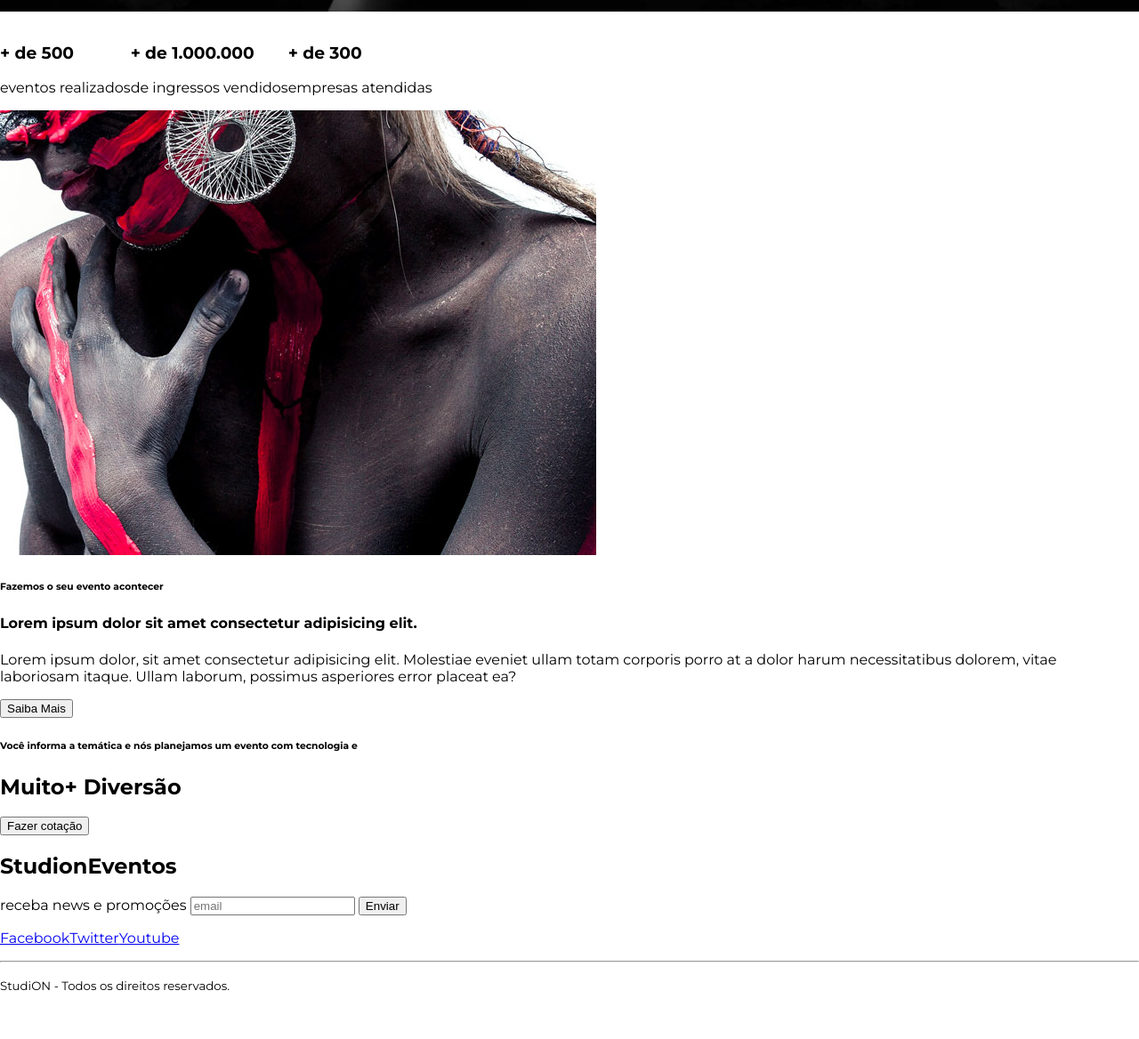
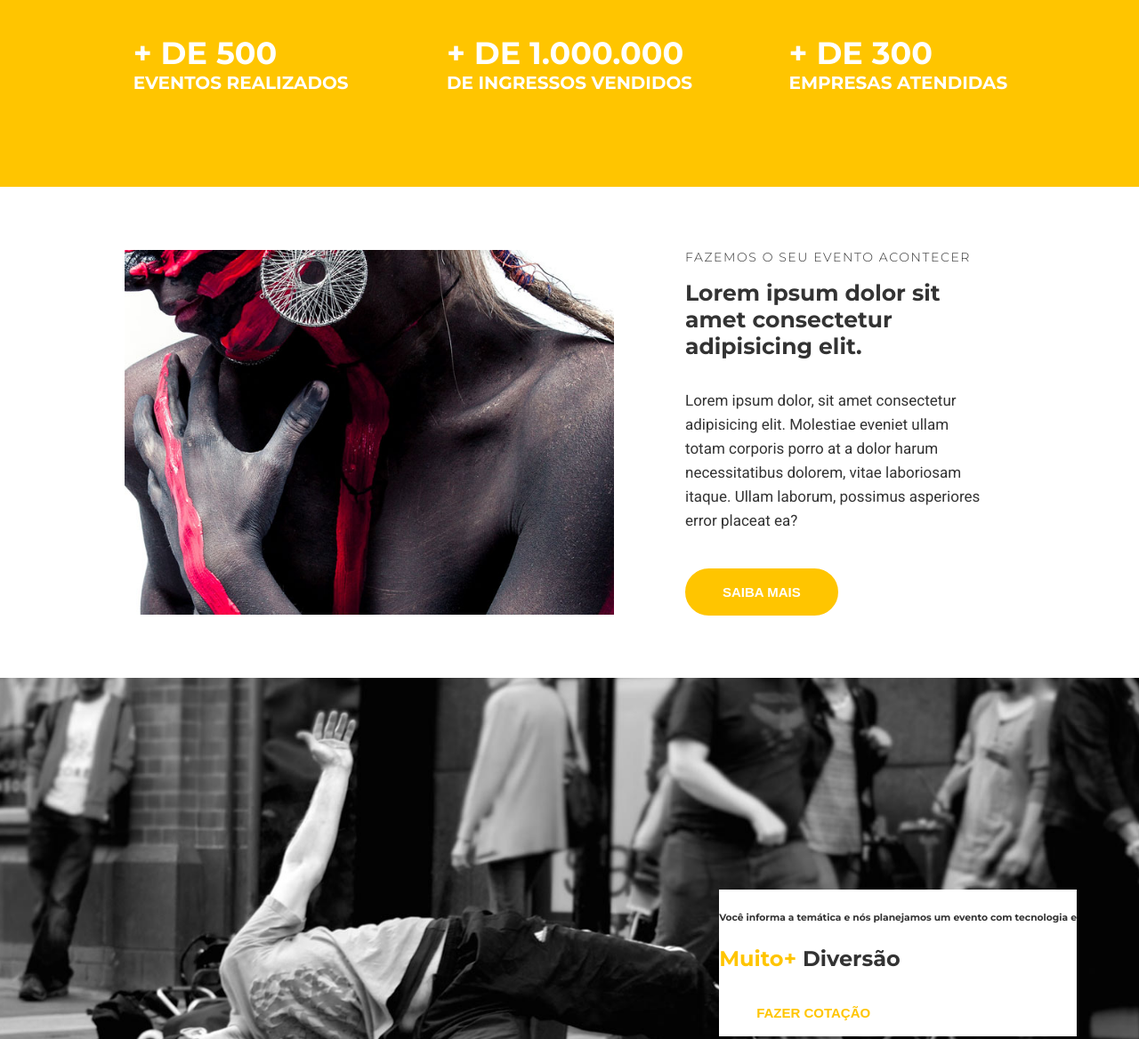
Before and after one commit to noamhenrique/studion, a website: page src/index.html in a window 1280 px wide. Shown: the part 787-1955 px from the top of the page at 89% size. Before the commit the page ends 1920 px from the top, so only its background shows below. Drawn offline with Linux system fonts and the light colour scheme.

Commit message:
feat(quote): finalized the institutional and initiating the quotation

```diff
--- a/src/index.html
+++ b/src/index.html
@@ -9,6 +9,7 @@
 
   <body>
     <nav class="navbar">
+      <div class="container navbar__container">
         <h1 class="logo-studion">
           Studi<span class="copy--primary">on</span>
           <span class="logo-studion__subtitle">Eventos</span>
@@ -40,6 +41,7 @@
             </a>
           </li>
         </ul>
+      </div>
     </nav>
 
     <header>
@@ -63,26 +65,42 @@
     </header>
 
     <main>
-      <section>
-        <ul>
+      <section id="counter">
+        <ul class="container counter__container">
           <li>
-            <h3>+ de 500</h3>
+            <h3>
+              + de 500
+              <small>
                 eventos realizados
+              </small>
+            </h3>
           </li>
           <li>
-            <h3>+ de 1.000.000</h3>
+            <h3>
+              + de 1.000.000
+              <small>
                 de ingressos vendidos
+              </small>
+            </h3>
           </li>
           <li>
-            <h3>+ de 300</h3>
+            <h3>
+              + de 300
+              <small>
                 empresas atendidas
+              </small>
+            </h3>
           </li>
         </ul>
       </section>
 
-      <section>
-        <div>
-          <img src="./images/institutional.jpg" alt="" />
+      <section class="container institutional">
+        <img
+          class="institutional__image"
+          src="./images/institutional.jpg"
+          alt="Studion institutional"
+        />
+        <div class="institutional__copy">
           <h6>Fazemos o seu evento acontecer</h6>
           <h4>
             Lorem ipsum dolor sit amet consectetur adipisicing elit.
@@ -93,17 +111,20 @@
             dolorem, vitae laboriosam itaque. Ullam laborum, possimus asperiores
             error placeat ea?
           </p>
-          <button>Saiba Mais</button>
+          <button class="btn btn--institutional">Saiba Mais</button>
         </div>
       </section>
 
-      <section>
-        <div>
+      <section class="quote">
+        <div class="container quote__container">
+          <div class="quote__copy">
             <h6>
-            Você informa a temática e nós planejamos um evento com tecnologia e
+              Você informa a temática e nós planejamos um evento com tecnologia
+              e
             </h6>
-          <h2><span>Muito+ </span>Diversão</h2>
-          <button>Fazer cotação</button>
+            <h2><span class="copy--primary">Muito+ </span>Diversão</h2>
+            <button class="btn btn--quote">Fazer cotação</button>
+          </div>
         </div>
       </section>
     </main>
--- a/src/style.css
+++ b/src/style.css
@@ -1,20 +1,32 @@
-@import url("https://fonts.googleapis.com/css2?family=Montserrat:wght@300;400;700;900&display=swap");
+@import url("https://fonts.googleapis.com/css2?family=Montserrat:wght@300;400;500;700;900&family=Roboto&display=swap");
 
 * {
   box-sizing: border-box;
 }
 
 :root {
-  /* html */
   font-family: "Montserrat", sans-serif;
   font-size: 16px;
+  --color-copy: #333;
   --color-primary: #ffc500;
   --default-padding: 1rem;
+  color: var(--color-copy);
 }
 
 body {
   margin: 0;
   padding-top: 7.75rem;
+}
+
+header,
+main,
+footer {
+  overflow-x: hidden;
+}
+
+.container {
+  max-width: 1140px;
+  margin: 0 auto;
 }
 
 ul {
@@ -26,18 +38,21 @@ ul {
 .navbar {
   position: fixed;
   z-index: 1;
+  top: 0;
+  left: 0;
+  width: 100%;
+  background-color: #000; /* Vermelho / verde / azul / transparência - 0 - F */
+  color: #fff;
+}
+
+.navbar__container {
   display: grid;
   grid-template-columns: 1fr 9fr;
   align-items: center;
-  top: 0;
-  left: 0;
 
   width: 100vw; /* ou no lugar de % colocar vw */
   height: 7.75rem;
   padding: 0 1rem;
-
-  background-color: #000; /* Vermelho / verde / azul / transparência - 0 - F */
-  color: #fff;
 }
 
 .navbar__links {
@@ -84,7 +99,7 @@ ul {
 
 .slide {
   position: relative;
-  height: calc(100vh - 7.75rem);
+  height: calc(90vh - 7.75rem);
 }
 
 .slide__background-image {
@@ -132,8 +147,92 @@ ul {
 
 .btn:hover,
 .btn:active,
-.btn:focus {
+.btn:focus,
+.btn--institutional {
   border-color: var(--color-primary);
   background-color: var(--color-primary);
   color: #fff;
 }
+
+#counter {
+  background-color: var(--color-primary);
+  color: #fff;
+  text-transform: uppercase;
+}
+
+.counter__container {
+  display: grid;
+  grid-template-columns: repeat(auto-fill, minmax(300px, 1fr));
+  place-items: center;
+  padding: 4.375rem 1rem;
+}
+
+.counter__container h3 {
+  font-size: 2.1875rem;
+}
+
+.counter__container h3 small {
+  display: block;
+  font-size: 1.25rem;
+}
+
+.institutional {
+  display: grid;
+  grid-template-columns: auto auto;
+  gap: 3.125rem;
+  align-items: center;
+  padding: 4.375rem;
+}
+
+.institutional__image {
+  max-width: 550px;
+}
+
+.institutional__copy {
+  padding: 0 1.875rem;
+}
+
+.institutional__copy h6 {
+  font-size: 0.875rem;
+  font-weight: 300;
+  letter-spacing: 0.1rem;
+  text-transform: uppercase;
+  margin: 0;
+}
+
+.institutional__copy h4 {
+  font-size: 1.5625rem;
+  margin-top: 1rem;
+}
+
+.institutional p {
+  font-family: "Roboto", sans-serif;
+  font-size: 1.0625rem;
+  line-height: 1.6875rem;
+  margin-bottom: 0;
+  margin-bottom: 2.5rem;
+}
+
+.btn--institutional:hover {
+  color: var(--color-copy);
+  background: unset;
+}
+
+.quote {
+  background-image: url(./images/parallax.jpg);
+  background-attachment: fixed;
+  background-repeat: no-repeat;
+  background-size: cover;
+  background-position: center;
+}
+
+.quote__container {
+  display: grid;
+  align-items: center;
+  justify-items: end;
+  min-height: 80vh;
+}
+
+.quote__copy {
+  background-color: #fff;
+}
```
Lines whose indentation alone changed are shown as unchanged.
